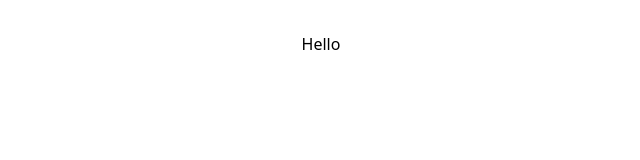
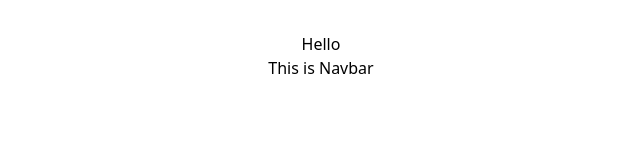
Before and after one commit to gmaidipu2024/Tailwinds-First-Assignment, a React (Vite) app in the folder my-project/: page / in a window 1280 px wide. Shown: the top 160 px of the page, without its empty margins (319-959 px from the left). Built offline with nearby package versions, Linux system fonts and the light colour scheme.

Commit message:
upload Navbar

```diff
--- a/my-project/src/App.jsx
+++ b/my-project/src/App.jsx
@@ -1,5 +1,6 @@
 
 import './App.css'
+import Navbar from './assets/Components/Navbar'
 
 function App() {
 
@@ -7,6 +8,7 @@
   return (
     <>
       <h1> Hello</h1>
+      <Navbar />
     </>
   )
 }
--- /dev/null
+++ b/my-project/src/assets/Components/Navbar.jsx
@@ -0,0 +1,11 @@
+import React from 'react'
+
+function Navbar() {
+  return (
+    <>
+      <h1> This is Navbar</h1>
+    </>
+  )
+}
+
+export default Navbar
```
